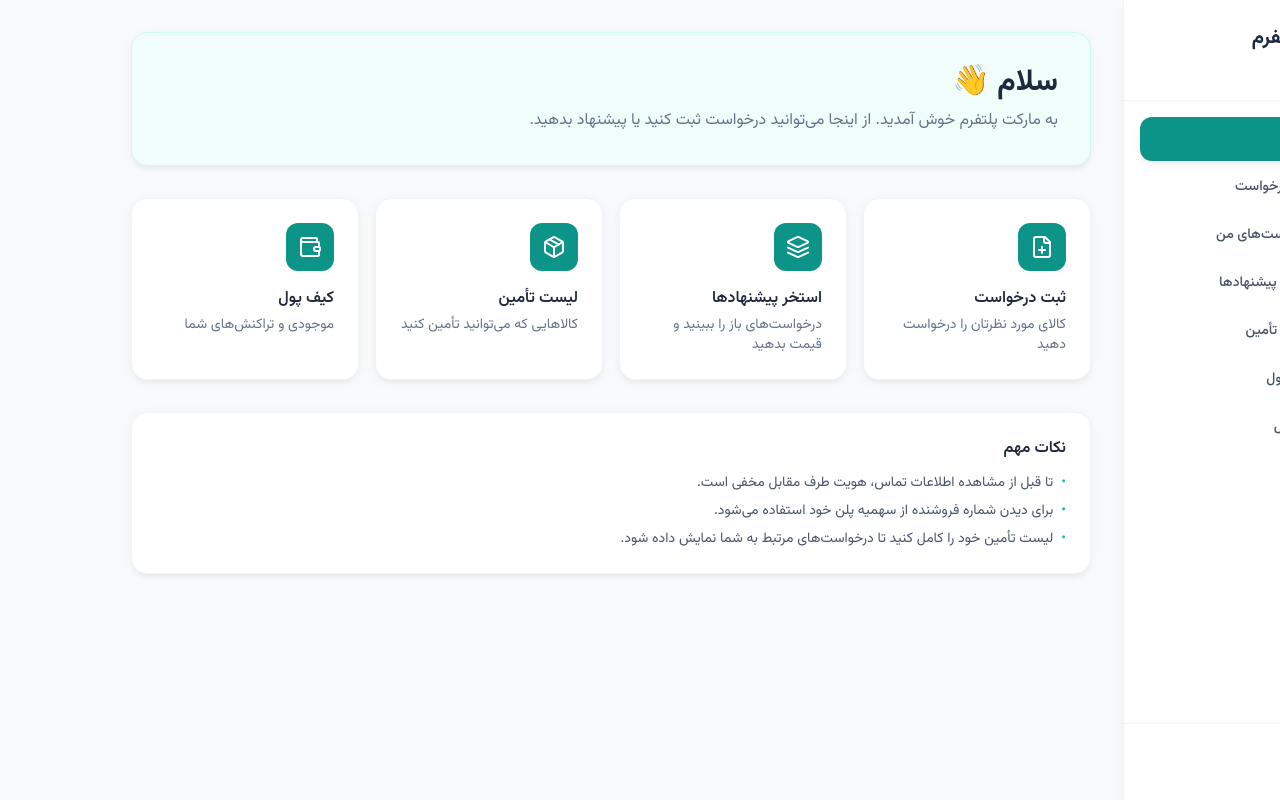
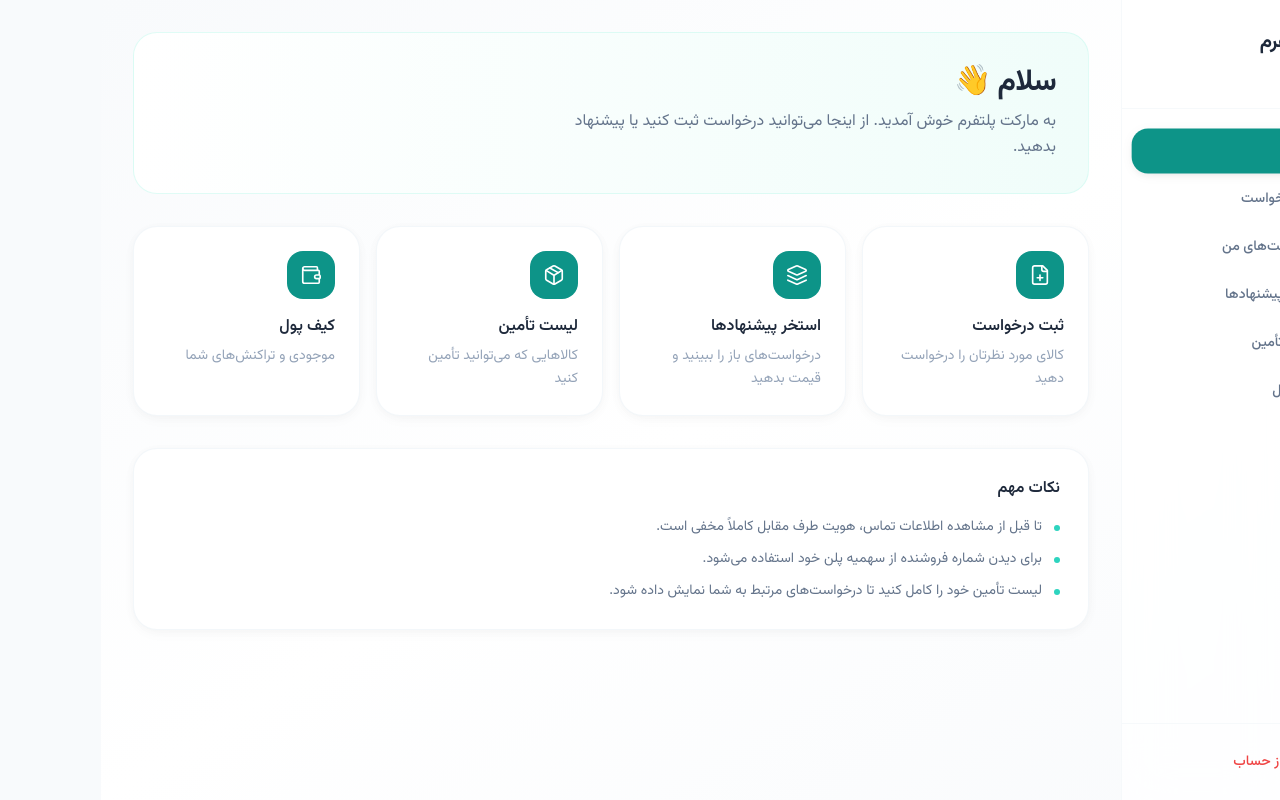
Before and after one commit to reza13610620/market-platform, a React (Vite) app in the folder frontend/: page / in a window 1280 px wide. Built offline with nearby package versions, Linux system fonts and the light colour scheme; sample sign-in values are in the browser's storage.

Commit message:
style(frontend): softer animations, prettier cards, calmer dashboard feel

```diff
--- a/frontend/src/layouts/DashboardLayout.tsx
+++ b/frontend/src/layouts/DashboardLayout.tsx
@@ -37,25 +37,34 @@ export default function DashboardLayout() {
     navigate('/login')
   }
 
-  const primaryBtnClass =
+  const activeBg =
     theme === 'female'
-      ? 'bg-female-500 hover:bg-female-600 focus:ring-female-300'
+      ? 'bg-female-500 text-white shadow-soft'
       : theme === 'male'
-      ? 'bg-male-500 hover:bg-male-600 focus:ring-male-300'
-      : 'bg-teal-600 hover:bg-teal-700 focus:ring-teal-300'
+      ? 'bg-male-500 text-white shadow-soft'
+      : 'bg-teal-600 text-white shadow-soft'
+
+  const activeBgMobile =
+    theme === 'female'
+      ? 'bg-female-50 text-female-700'
+      : theme === 'male'
+      ? 'bg-male-50 text-male-700'
+      : 'bg-teal-50 text-teal-700'
 
   return (
-    <div className="min-h-screen bg-calm-50 flex">
+    <div className="min-h-screen bg-gradient-to-br from-calm-50 via-white to-calm-50 flex">
       {/* Sidebar - Desktop */}
-      <aside className="hidden lg:flex lg:flex-col w-64 bg-white border-l border-calm-100 shadow-soft">
-        <div className="p-6 border-b border-calm-100">
-          <h1 className="text-xl font-bold text-calm-800">مارکت پلتفرم</h1>
-          <p className="text-sm text-calm-500 mt-1">
-            {user?.first_name || user?.phone || 'کاربر'}
+      <aside className="hidden lg:flex lg:flex-col w-[260px] bg-white/80 backdrop-blur-xl border-l border-calm-100/60 sticky top-0 h-screen">
+        {/* Brand */}
+        <div className="px-6 py-7 border-b border-calm-100/60">
+          <h1 className="text-xl font-bold text-calm-800 tracking-tight">مارکت پلتفرم</h1>
+          <p className="text-sm text-calm-400 mt-1 truncate">
+            {user?.first_name || user?.phone || 'کاربر عزیز'}
           </p>
         </div>
 
-        <nav className="flex-1 p-4 space-y-1">
+        {/* Navigation */}
+        <nav className="flex-1 px-3 py-5 space-y-1 overflow-y-auto">
           {navItems.map((item) => (
             <NavLink
               key={item.to}
@@ -63,46 +72,55 @@ export default function DashboardLayout() {
               end={item.to === '/'}
               className={({ isActive }) =>
                 clsx(
-                  'flex items-center gap-3 px-4 py-3 rounded-xl text-sm font-medium transition-all',
+                  'flex items-center gap-3 px-4 py-3 rounded-2xl text-sm font-medium',
+                  'transition-all duration-300 ease-out',
                   isActive
-                    ? 'text-white shadow-soft ' + primaryBtnClass
-                    : 'text-calm-600 hover:bg-calm-50'
+                    ? activeBg + ' scale-[1.02]'
+                    : 'text-calm-500 hover:bg-calm-50 hover:text-calm-700'
                 )
               }
             >
-              <item.icon size={20} />
+              <item.icon size={20} strokeWidth={1.8} />
               {item.label}
             </NavLink>
           ))}
         </nav>
 
-        <div className="p-4 border-t border-calm-100">
+        {/* Logout */}
+        <div className="p-4 border-t border-calm-100/60">
           <button
             onClick={handleLogout}
-            className="flex items-center gap-3 w-full px-4 py-3 rounded-xl text-sm font-medium text-red-600 hover:bg-red-50 transition-all"
+            className="flex items-center gap-3 w-full px-4 py-3 rounded-2xl text-sm font-medium
+                       text-red-500 hover:bg-red-50 transition-all duration-300"
           >
-            <LogOut size={20} />
-            خروج
+            <LogOut size={20} strokeWidth={1.8} />
+            خروج از حساب
           </button>
         </div>
       </aside>
 
-      {/* Main Content */}
+      {/* Main Content Area */}
       <div className="flex-1 flex flex-col min-w-0">
         {/* Mobile Header */}
-        <header className="lg:hidden bg-white border-b border-calm-100 px-4 py-3 flex items-center justify-between sticky top-0 z-20">
+        <header className="lg:hidden bg-white/80 backdrop-blur-xl border-b border-calm-100/60 px-4 py-3.5
+                           flex items-center justify-between sticky top-0 z-30">
           <h1 className="text-lg font-bold text-calm-800">مارکت پلتفرم</h1>
           <button
             onClick={() => setMobileOpen(!mobileOpen)}
-            className="p-2 rounded-lg hover:bg-calm-50"
+            className="p-2.5 rounded-xl hover:bg-calm-50 transition-colors"
           >
-            {mobileOpen ? <X size={24} /> : <Menu size={24} />}
+            {mobileOpen ? <X size={22} /> : <Menu size={22} />}
           </button>
         </header>
 
         {/* Mobile Menu */}
-        {mobileOpen && (
-          <div className="lg:hidden bg-white border-b border-calm-100 p-4 space-y-1">
+        <div
+          className={clsx(
+            'lg:hidden bg-white border-b border-calm-100 overflow-hidden transition-all duration-300 ease-out',
+            mobileOpen ? 'max-h-[500px] opacity-100' : 'max-h-0 opacity-0'
+          )}
+        >
+          <div className="p-3 space-y-1">
             {navItems.map((item) => (
               <NavLink
                 key={item.to}
@@ -111,30 +129,32 @@ export default function DashboardLayout() {
                 onClick={() => setMobileOpen(false)}
                 className={({ isActive }) =>
                   clsx(
-                    'flex items-center gap-3 px-4 py-3 rounded-xl text-sm font-medium transition-all',
+                    'flex items-center gap-3 px-4 py-3 rounded-2xl text-sm font-medium transition-all duration-200',
                     isActive
-                      ? 'text-white shadow-soft ' + primaryBtnClass
-                      : 'text-calm-600 hover:bg-calm-50'
+                      ? activeBgMobile
+                      : 'text-calm-500 hover:bg-calm-50'
                   )
                 }
               >
-                <item.icon size={20} />
+                <item.icon size={20} strokeWidth={1.8} />
                 {item.label}
               </NavLink>
             ))}
             <button
               onClick={handleLogout}
-              className="flex items-center gap-3 w-full px-4 py-3 rounded-xl text-sm font-medium text-red-600 hover:bg-red-50"
+              className="flex items-center gap-3 w-full px-4 py-3 rounded-2xl text-sm font-medium text-red-500 hover:bg-red-50"
             >
-              <LogOut size={20} />
-              خروج
+              <LogOut size={20} strokeWidth={1.8} />
+              خروج از حساب
             </button>
           </div>
-        )}
+        </div>
 
         {/* Page Content */}
         <main className="flex-1 p-4 md:p-6 lg:p-8 overflow-auto">
-          <Outlet />
+          <div className="page-enter">
+            <Outlet />
+          </div>
         </main>
       </div>
     </div>
--- a/frontend/src/pages/HomePage.tsx
+++ b/frontend/src/pages/HomePage.tsx
@@ -9,92 +9,96 @@ export default function HomePage() {
 
   const primaryClass =
     theme === 'female'
-      ? 'bg-female-500 hover:bg-female-600'
+      ? 'bg-female-500'
       : theme === 'male'
-      ? 'bg-male-500 hover:bg-male-600'
-      : 'bg-teal-600 hover:bg-teal-700'
+      ? 'bg-male-500'
+      : 'bg-teal-600'
 
-  const softClass =
+  const softBg =
     theme === 'female'
-      ? 'bg-female-50 border-female-100'
+      ? 'from-female-50 to-white border-female-100/60'
       : theme === 'male'
-      ? 'bg-male-50 border-male-100'
-      : 'bg-teal-50 border-teal-100'
+      ? 'from-male-50 to-white border-male-100/60'
+      : 'from-teal-50 to-white border-teal-100/60'
+
+  const actions = [
+    {
+      to: '/requests/new',
+      icon: FilePlus,
+      title: 'ثبت درخواست',
+      desc: 'کالای مورد نظرتان را درخواست دهید',
+    },
+    {
+      to: '/pool',
+      icon: Layers,
+      title: 'استخر پیشنهادها',
+      desc: 'درخواست‌های باز را ببینید و قیمت بدهید',
+    },
+    {
+      to: '/supply',
+      icon: Package,
+      title: 'لیست تأمین',
+      desc: 'کالاهایی که می‌توانید تأمین کنید',
+    },
+    {
+      to: '/wallet',
+      icon: Wallet,
+      title: 'کیف پول',
+      desc: 'موجودی و تراکنش‌های شما',
+    },
+  ]
 
   return (
     <div className="max-w-5xl mx-auto space-y-8">
-      {/* Welcome */}
-      <div className={`card p-6 md:p-8 border ${softClass}`}>
-        <h1 className="text-2xl md:text-3xl font-bold text-calm-800">
+      {/* Welcome Card */}
+      <div className={`relative overflow-hidden rounded-3xl border bg-gradient-to-l ${softBg} p-6 md:p-8`}>
+        <div className="relative z-10">
+          <h1 className="text-2xl md:text-3xl font-bold text-calm-800 tracking-tight">
             سلام{user?.first_name ? ` ${user.first_name}` : ''} 👋
           </h1>
-        <p className="text-calm-500 mt-2">
+          <p className="text-calm-500 mt-2 max-w-lg leading-relaxed">
             به مارکت پلتفرم خوش آمدید. از اینجا می‌توانید درخواست ثبت کنید یا پیشنهاد بدهید.
           </p>
+        </div>
       </div>
 
       {/* Quick Actions */}
       <div className="grid grid-cols-1 sm:grid-cols-2 lg:grid-cols-4 gap-4">
+        {actions.map((item) => (
           <Link
-          to="/requests/new"
-          className="card p-6 hover:shadow-soft-lg transition-all group"
+            key={item.to}
+            to={item.to}
+            className="card-hover p-6 group"
           >
-          <div className={`w-12 h-12 rounded-xl flex items-center justify-center text-white mb-4 ${primaryClass}`}>
-            <FilePlus size={24} />
+            <div
+              className={`w-12 h-12 rounded-2xl flex items-center justify-center text-white mb-4
+                          transition-transform duration-300 group-hover:scale-110 ${primaryClass}`}
+            >
+              <item.icon size={22} strokeWidth={1.8} />
             </div>
-          <h3 className="font-semibold text-calm-800 group-hover:text-calm-900">ثبت درخواست</h3>
-          <p className="text-sm text-calm-500 mt-1">کالای مورد نظرتان را درخواست دهید</p>
+            <h3 className="font-semibold text-calm-800 group-hover:text-calm-900 transition-colors">
+              {item.title}
+            </h3>
+            <p className="text-sm text-calm-400 mt-1.5 leading-relaxed">{item.desc}</p>
           </Link>
-
-        <Link
-          to="/pool"
-          className="card p-6 hover:shadow-soft-lg transition-all group"
-        >
-          <div className={`w-12 h-12 rounded-xl flex items-center justify-center text-white mb-4 ${primaryClass}`}>
-            <Layers size={24} />
-          </div>
-          <h3 className="font-semibold text-calm-800">استخر پیشنهادها</h3>
-          <p className="text-sm text-calm-500 mt-1">درخواست‌های باز را ببینید و قیمت بدهید</p>
-        </Link>
-
-        <Link
-          to="/supply"
-          className="card p-6 hover:shadow-soft-lg transition-all group"
-        >
-          <div className={`w-12 h-12 rounded-xl flex items-center justify-center text-white mb-4 ${primaryClass}`}>
-            <Package size={24} />
-          </div>
-          <h3 className="font-semibold text-calm-800">لیست تأمین</h3>
-          <p className="text-sm text-calm-500 mt-1">کالاهایی که می‌توانید تأمین کنید</p>
-        </Link>
-
-        <Link
-          to="/wallet"
-          className="card p-6 hover:shadow-soft-lg transition-all group"
-        >
-          <div className={`w-12 h-12 rounded-xl flex items-center justify-center text-white mb-4 ${primaryClass}`}>
-            <Wallet size={24} />
-          </div>
-          <h3 className="font-semibold text-calm-800">کیف پول</h3>
-          <p className="text-sm text-calm-500 mt-1">موجودی و تراکنش‌های شما</p>
-        </Link>
+        ))}
       </div>
 
       {/* Tips */}
-      <div className="card p-6">
-        <h2 className="font-semibold text-calm-800 mb-3">نکات مهم</h2>
-        <ul className="space-y-2 text-sm text-calm-600">
-          <li className="flex gap-2">
-            <span className="text-teal-500">•</span>
-            تا قبل از مشاهده اطلاعات تماس، هویت طرف مقابل مخفی است.
+      <div className="card p-6 md:p-7">
+        <h2 className="font-semibold text-calm-800 mb-4">نکات مهم</h2>
+        <ul className="space-y-3 text-sm text-calm-500">
+          <li className="flex gap-3">
+            <span className="w-1.5 h-1.5 rounded-full bg-teal-400 mt-2 shrink-0" />
+            <span>تا قبل از مشاهده اطلاعات تماس، هویت طرف مقابل کاملاً مخفی است.</span>
           </li>
-          <li className="flex gap-2">
-            <span className="text-teal-500">•</span>
-            برای دیدن شماره فروشنده از سهمیه پلن خود استفاده می‌شود.
+          <li className="flex gap-3">
+            <span className="w-1.5 h-1.5 rounded-full bg-teal-400 mt-2 shrink-0" />
+            <span>برای دیدن شماره فروشنده از سهمیه پلن خود استفاده می‌شود.</span>
           </li>
-          <li className="flex gap-2">
-            <span className="text-teal-500">•</span>
-            لیست تأمین خود را کامل کنید تا درخواست‌های مرتبط به شما نمایش داده شود.
+          <li className="flex gap-3">
+            <span className="w-1.5 h-1.5 rounded-full bg-teal-400 mt-2 shrink-0" />
+            <span>لیست تأمین خود را کامل کنید تا درخواست‌های مرتبط به شما نمایش داده شود.</span>
           </li>
         </ul>
       </div>
--- a/frontend/src/styles/index.css
+++ b/frontend/src/styles/index.css
@@ -8,28 +8,76 @@
   }
 
   body {
-    @apply antialiased;
+    @apply antialiased bg-calm-50 text-calm-800;
+  }
+
+  /* Smooth scrolling */
+  html {
+    scroll-behavior: smooth;
   }
 }
 
 @layer components {
+  /* Buttons */
   .btn {
-    @apply inline-flex items-center justify-center gap-2 rounded-xl px-5 py-2.5 text-sm font-medium transition-all duration-200 focus:outline-none focus:ring-2 focus:ring-offset-2 disabled:opacity-50 disabled:cursor-not-allowed;
+    @apply inline-flex items-center justify-center gap-2 rounded-2xl px-5 py-2.5 text-sm font-medium
+           transition-all duration-300 ease-out
+           focus:outline-none focus:ring-2 focus:ring-offset-2
+           disabled:opacity-50 disabled:cursor-not-allowed
+           active:scale-[0.98];
   }
 
   .btn-primary {
-    @apply btn text-white shadow-soft;
+    @apply btn text-white shadow-soft hover:shadow-soft-lg hover:-translate-y-0.5;
   }
 
   .btn-secondary {
-    @apply btn bg-white border border-calm-200 text-calm-700 hover:bg-calm-50;
+    @apply btn bg-white border border-calm-200 text-calm-700
+           hover:bg-calm-50 hover:border-calm-300 hover:shadow-soft;
   }
 
+  /* Cards - softer & more premium */
   .card {
-    @apply bg-white rounded-2xl shadow-soft border border-calm-100;
+    @apply bg-white rounded-3xl border border-calm-100/80
+           shadow-[0_2px_12px_-2px_rgba(0,0,0,0.04),0_4px_20px_-4px_rgba(0,0,0,0.03)]
+           transition-all duration-300 ease-out;
   }
 
+  .card-hover {
+    @apply card hover:shadow-[0_8px_30px_-6px_rgba(0,0,0,0.08)] hover:-translate-y-1;
+  }
+
+  /* Inputs */
   .input {
-    @apply w-full rounded-xl border border-calm-200 bg-white px-4 py-3 text-sm text-calm-800 placeholder:text-calm-400 focus:border-transparent focus:outline-none focus:ring-2 transition-all;
+    @apply w-full rounded-2xl border border-calm-200 bg-white px-4 py-3.5
+           text-sm text-calm-800 placeholder:text-calm-400
+           focus:border-transparent focus:outline-none focus:ring-2
+           transition-all duration-300;
+  }
+
+  /* Soft page enter animation */
+  .page-enter {
+    animation: fadeInUp 0.4s ease-out;
+  }
+
+  @keyframes fadeInUp {
+    from {
+      opacity: 0;
+      transform: translateY(12px);
+    }
+    to {
+      opacity: 1;
+      transform: translateY(0);
+    }
+  }
+
+  /* Gentle pulse for important elements */
+  .soft-pulse {
+    animation: softPulse 2.5s ease-in-out infinite;
+  }
+
+  @keyframes softPulse {
+    0%, 100% { opacity: 1; }
+    50% { opacity: 0.85; }
   }
 }
```
Lines whose indentation alone changed are shown as unchanged.
